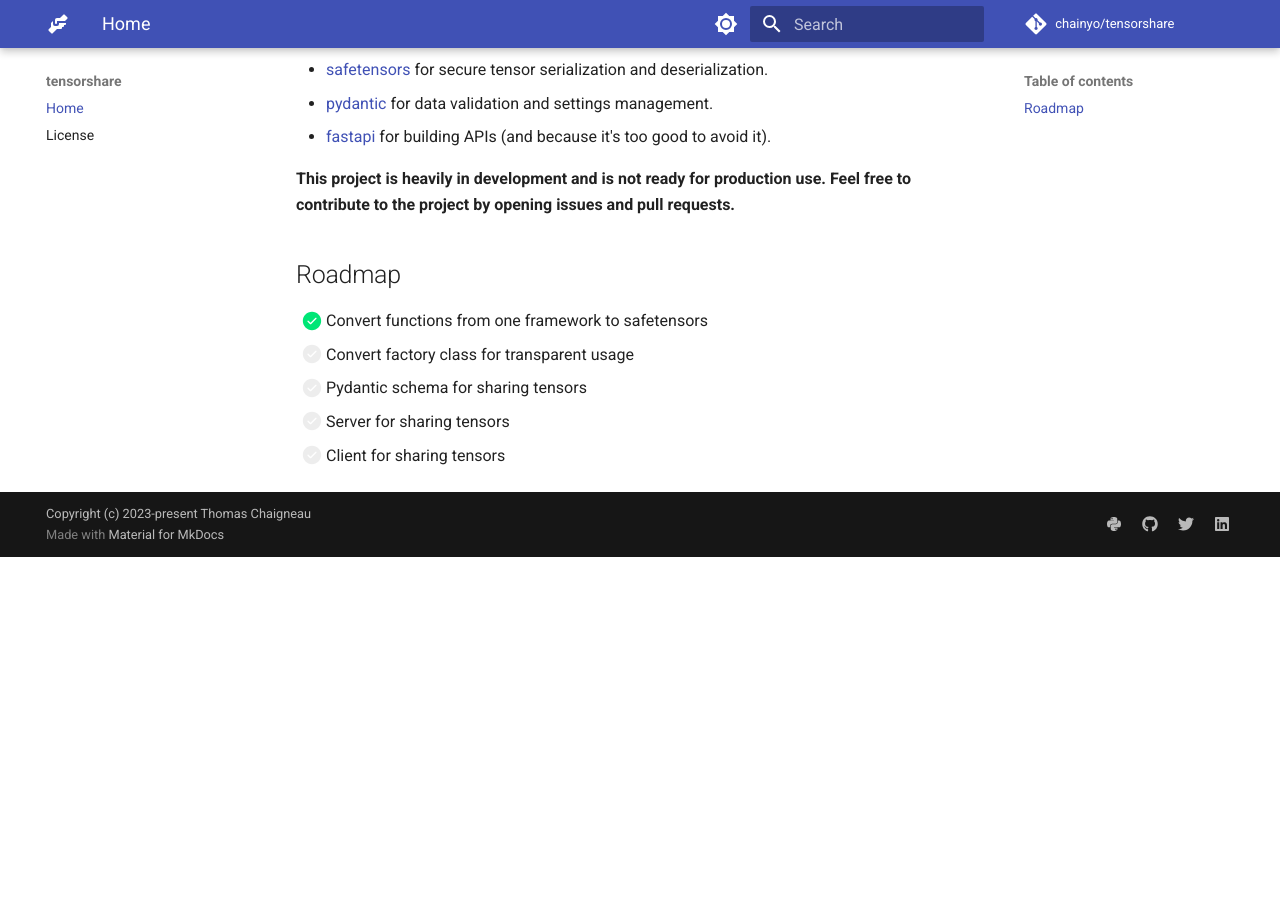
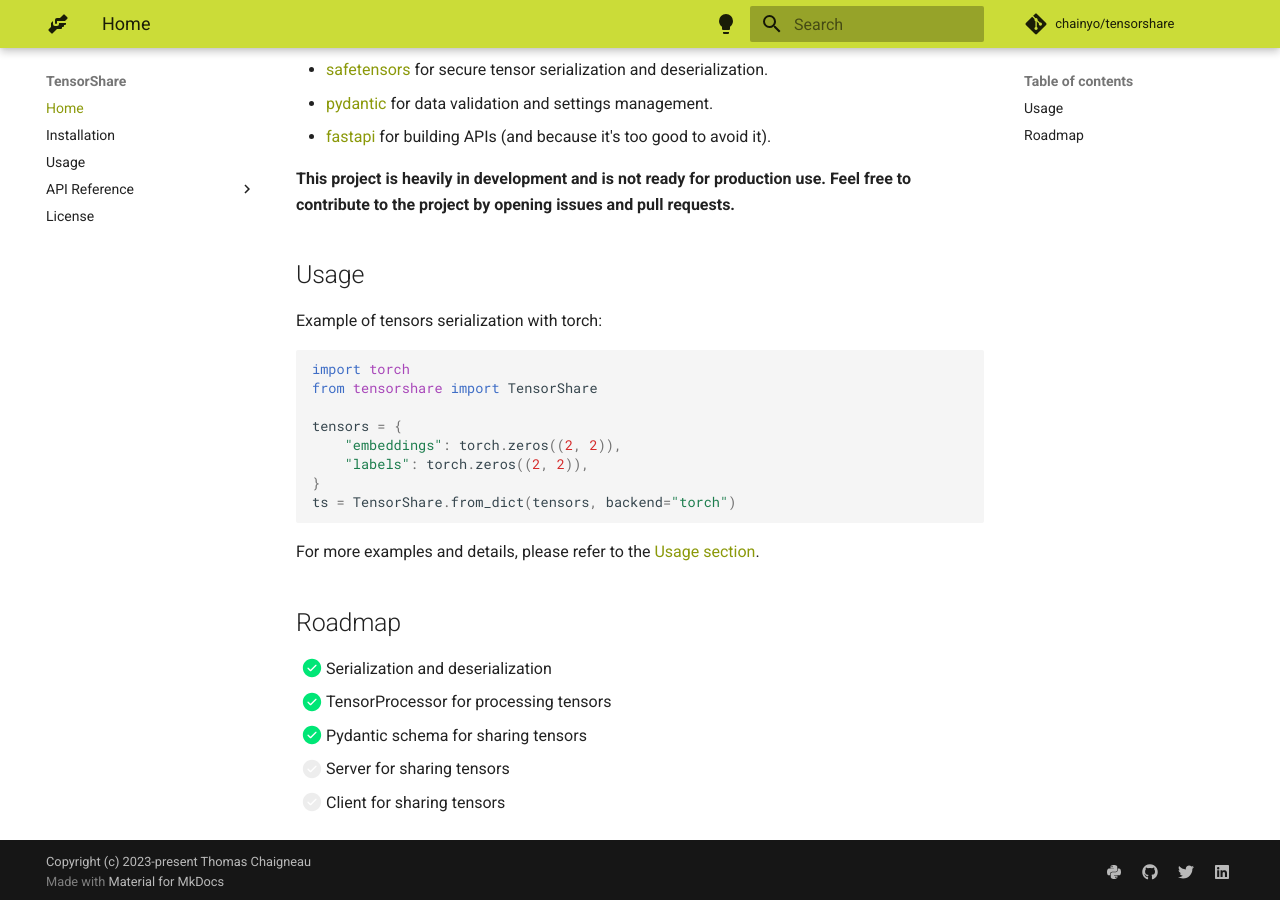
Before and after one commit to chainyo/tensorshare, an MkDocs documentation site: the page built from docs/index.md, in a window 1280 px wide and 900 px high, scrolled down 658 px. Built offline with MkDocs 1.6.1 and Material for MkDocs 9.7.7, drawn with Linux system fonts in a browser that asks for light colours; comment, search, counter and statistics services are not loaded; before the commit the page ends 1215 px from its top, so only the background shows below that.

Commit message:
17 add tensorshare usage to docs (#18)
* update docs color palette

* add installation page

* add usage section + update index

* add deserializing part

* start api reference

````diff
--- a/docs/index.md
+++ b/docs/index.md
@@ -13,7 +13,10 @@
 	<a  href="https://github.com/chainyo/tensorshare/actions?workflow=ci-cd" target="_blank">
 		<img src="https://github.com/chainyo/tensorshare/workflows/ci-cd/badge.svg" />
 	</a>
-  <a  href="https://github.com/pypa/hatch" target="_blank">
+	<a href="https://codecov.io/gh/chainyo/tensorshare" >
+		<img src="https://codecov.io/gh/chainyo/tensorshare/branch/main/graph/badge.svg?token=IA2W48WCCN"/>
+	</a>
+	<a  href="https://github.com/pypa/hatch" target="_blank">
 		<img src="https://img.shields.io/badge/%F0%9F%A5%9A-Hatch-4051b5.svg" />
 	</a>
 </div>
@@ -33,10 +36,27 @@
 __This project is heavily in development and is not ready for production use.__
 __Feel free to contribute to the project by opening issues and pull requests.__
 
+## Usage
+
+Example of tensors serialization with torch:
+
+```python
+import torch
+from tensorshare import TensorShare
+
+tensors = {
+    "embeddings": torch.zeros((2, 2)),
+    "labels": torch.zeros((2, 2)),
+}
+ts = TensorShare.from_dict(tensors, backend="torch")
+```
+
+For more examples and details, please refer to the [Usage section](./usage).
+
 ## Roadmap
 
-- [x] Convert functions from one framework to safetensors
-- [ ] Convert factory class for transparent usage
-- [ ] Pydantic schema for sharing tensors
+- [x] Serialization and deserialization
+- [x] TensorProcessor for processing tensors
+- [x] Pydantic schema for sharing tensors
 - [ ] Server for sharing tensors
 - [ ] Client for sharing tensors
--- a/mkdocs.yml
+++ b/mkdocs.yml
@@ -1,4 +1,4 @@
-site_name: tensorshare
+site_name: TensorShare
 site_url: https://github.com/chainyo/tensorshare
 site_author: chainyo
 site_description: 🤝 Trade any tensors over the network
@@ -11,13 +11,19 @@
 theme:
   name: material
   palette:
-    - scheme: default
+    - media: "(prefers-color-scheme: light)"
+      scheme: default
+      primary: lime
+      accent: deep orange
       toggle:
-        icon: material/brightness-7
+        icon: material/lightbulb
         name: Switch to dark mode
-    - scheme: slate
+    - media: "(prefers-color-scheme: dark)"
+      scheme: slate
+      primary: lime
+      accent: deep orange
       toggle:
-        icon: material/brightness-4
+        icon: material/lightbulb-outline
         name: Switch to light mode
   font:
     text: Roboto
@@ -26,6 +32,8 @@
     logo: material/handshake
 
 markdown_extensions:
+  - admonition
+  - pymdownx.details
   - pymdownx.highlight:
       anchor_linenums: true
   - pymdownx.superfences
@@ -37,7 +45,7 @@
   - git-revision-date-localized:
       type: timeago
       enable_creation_date: true
-  - mkdocstrings:
+  - mkdocstrings
 
 extra:
   social:
@@ -52,4 +60,9 @@
 
 nav:
   - Home: index.md
+  - Installation: installation.md
+  - Usage: usage.md
+  - API Reference:
+    - tensorshare.TensorShare: api/schema.md
+    - tensorshare.serialization: api/serialization.md
   - License: license.md
````
Also changed, not shown: README.md (+20 -3 lines), docs/api/schema.md (added, +3 -0 lines), docs/api/serialization.md (added, +1 -0 lines), docs/installation.md (added, +88 -0 lines), docs/usage.md (added, +169 -0 lines).
